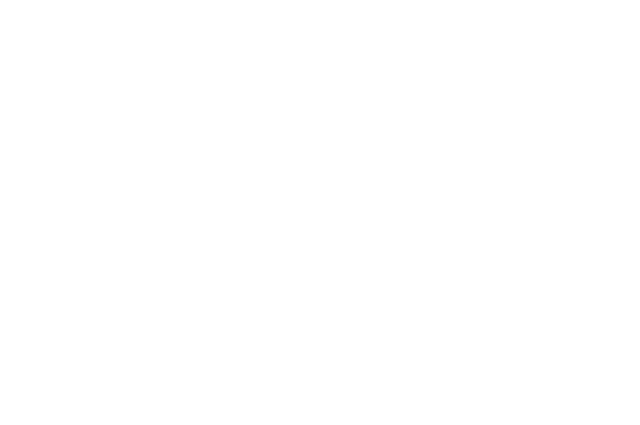
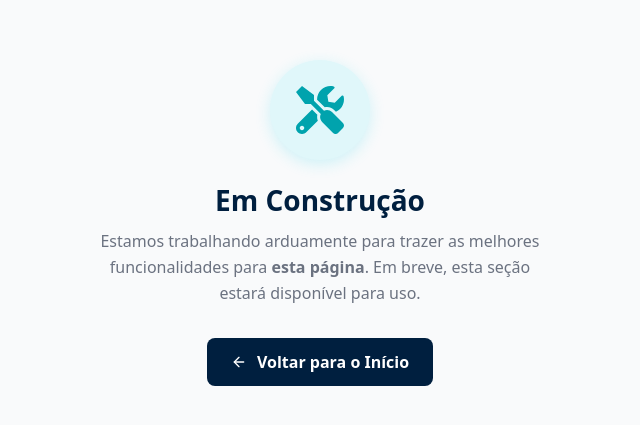
Before and after one commit to Samelafarias/Gerenciamento-de-clinicas, a React (Vite) app in the folder frontend-clinic/: page /em-construcao in a window 1280 px wide. Before the commit this address had no page. Shown: the part 177-602 px from the top of the page, without its empty margins (320-960 px from the left). Built offline with nearby package versions, Linux system fonts and the light colour scheme.

Commit message:
feat: implementação de página Em construção pra páginas que não estão prontas

```diff
--- a/frontend-clinic/src/App.tsx
+++ b/frontend-clinic/src/App.tsx
@@ -1,10 +1,12 @@
 import { Routes, Route } from 'react-router-dom';
+import EmConstrucao from './pages/EmConstrucao';
 import Login from './pages/Login';
 
 function App() {
   return (
     <Routes>
         <Route path="/"  element={<Login />} />
+        <Route path="/em-construcao" element={<EmConstrucao />} />
     {/* <Route path="/dashboard" element={<DashboardPage />} />*/}
 
     </Routes>
--- /dev/null
+++ b/frontend-clinic/src/pages/EmConstrucao.tsx
@@ -0,0 +1,128 @@
+import React from "react";
+import styled from "styled-components";
+import { FiArrowLeft } from "react-icons/fi";
+import { FaTools } from "react-icons/fa";
+import { useNavigate } from "react-router-dom";
+
+const Container = styled.div`
+  display: flex;
+  flex-direction: column;
+  align-items: center;
+  justify-content: center;
+  min-height: 100dvh;
+  width: 100%;
+  text-align: center;
+  padding: 24px 16px;
+  background-color: #f9fafb;
+  box-sizing: border-box;
+`;
+
+const IconWrapper = styled.div`
+  background-color: #e0f7fa;
+  color: #00a3ad;
+  width: 100px;
+  height: 100px;
+  border-radius: 50%;
+  display: flex;
+  align-items: center;
+  justify-content: center;
+  margin-bottom: 24px;
+  font-size: 48px;
+  box-shadow: 0 4px 15px rgba(36, 210, 233, 0.2);
+
+  @media (max-width: 768px) {
+    width: 80px;
+    height: 80px;
+    font-size: 36px;
+    margin-bottom: 20px;
+  }
+`;
+
+const Title = styled.h1`
+  font-size: 28px;
+  color: #001f3f;
+  margin-bottom: 12px;
+  font-weight: 700;
+
+  @media (max-width: 768px) {
+    font-size: 22px;
+  }
+`;
+
+const Description = styled.p`
+  font-size: 16px;
+  color: #6b7280;
+  max-width: 450px;
+  width: 100%;
+  line-height: 1.6;
+  margin-bottom: 32px;
+
+  @media (max-width: 768px) {
+    font-size: 14px;
+    margin-bottom: 24px;
+  }
+`;
+
+const BackButton = styled.button`
+  display: flex;
+  align-items: center;
+  justify-content: center;
+  gap: 10px;
+  background-color: #001f3f;
+  color: white;
+  border: none;
+  padding: 12px 24px;
+  border-radius: 8px;
+  font-weight: 600;
+  cursor: pointer;
+  transition: all 0.2s ease;
+
+  &:hover {
+    background-color: #00143a;
+    transform: translateY(-2px);
+  }
+
+  @media (max-width: 768px) {
+    width: 100%;
+    max-width: 300px;
+    padding: 14px 20px;
+  }
+`;
+
+interface Props {
+  modulo?: string;
+  onVoltar?: () => void;
+}
+
+const EmConstrucao: React.FC<Props> = ({ modulo = "esta página", onVoltar }) => {
+  const navigate = useNavigate();
+
+  const handleAction = () => {
+    if (onVoltar) {
+      onVoltar();
+    } else {
+      navigate("/");
+    }
+  };
+
+  return (
+    <Container>
+      <IconWrapper>
+        <FaTools />
+      </IconWrapper>
+
+      <Title>Em Construção</Title>
+      <Description>
+        Estamos trabalhando arduamente para trazer as melhores funcionalidades para
+        <strong> {modulo}</strong>. Em breve, esta seção estará disponível para uso.
+      </Description>
+
+      {/* 3. Botão sem a condição para aparecer SEMPRE */}
+      <BackButton onClick={handleAction}>
+        <FiArrowLeft /> Voltar para o Início
+      </BackButton>
+    </Container>
+  );
+};
+
+export default EmConstrucao;
```
Also changed, not shown: frontend-clinic/src/components/Botoes/voltar.tsx (added, +75 -0 lines).
